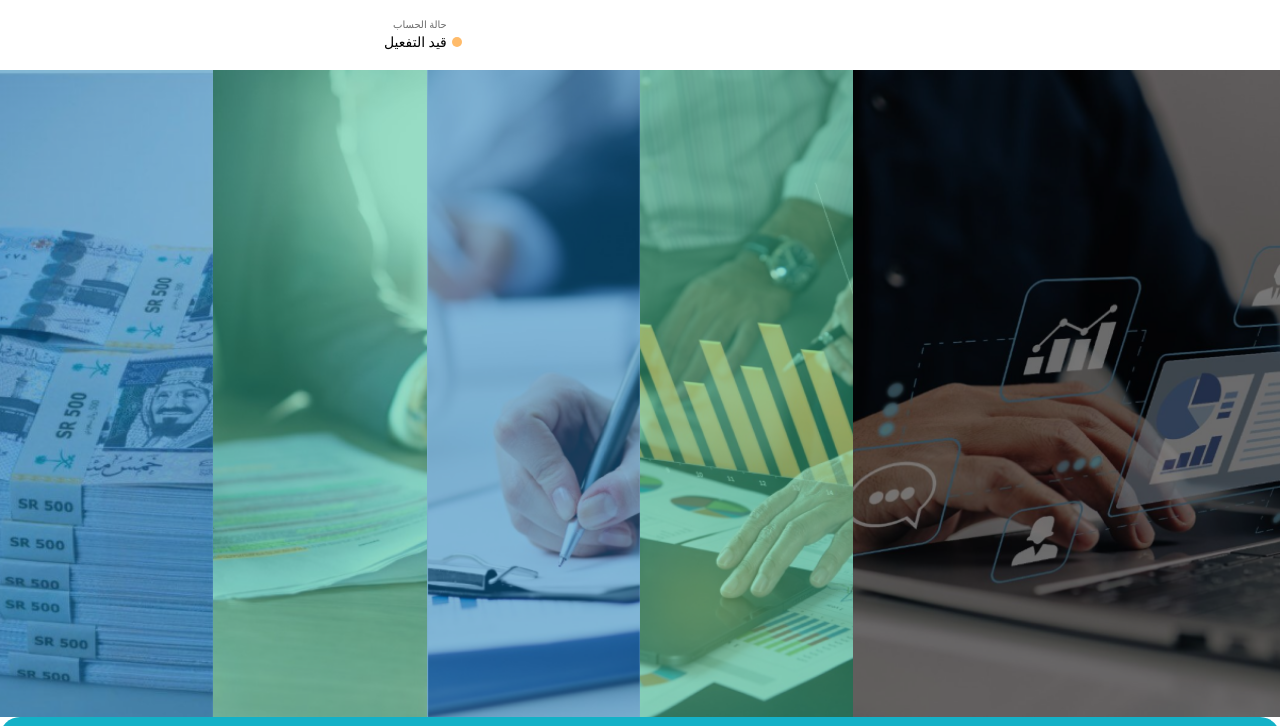
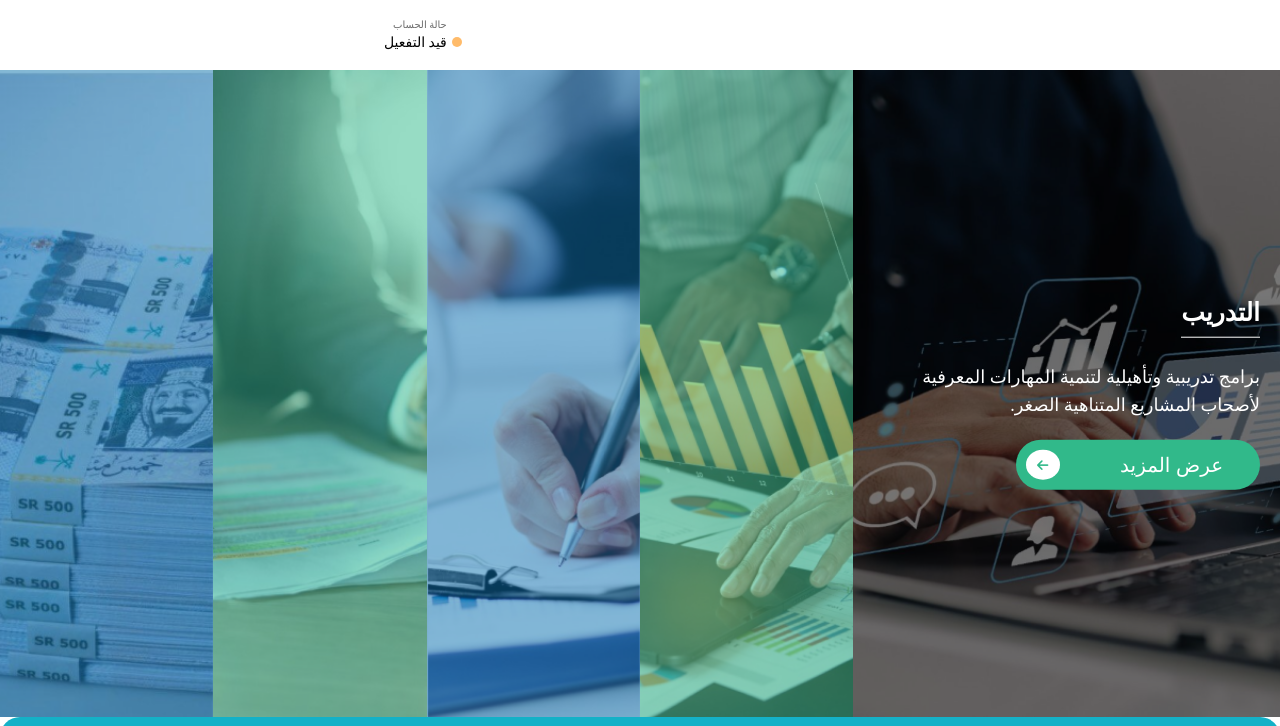
Before and after one commit to mohamedCleanCode/Task-Meem-Company-JS, a plain HTML site: page index.html in a window 1280 px wide. Shown: the top 726 px of the page. Drawn offline with Linux system fonts and the light colour scheme.

Commit message:
add box-content

```diff
--- a/css/main.css
+++ b/css/main.css
@@ -84,6 +84,84 @@ header .status {
   width: 40%;
   background-image: url("/images/muslim-two-asian-woman-freelancer-sme-business-online-shopping-working-checklist-order-with-cardboard-box-table-home-business-online-shipping-delivery-concept\ 7.png");
 }
+/* Start Box Content  */
+.box-content {
+  position: absolute;
+  z-index: 1000;
+  top: 50%;
+  transform: translateY(-50%);
+  padding-right: 20px;
+}
+.box-content h4 {
+  color: #fff;
+  font-size: 25px;
+  width: fit-content;
+  border-bottom: 1px solid #fff;
+  padding-bottom: 10px;
+}
+.box-content p {
+  color: #fff;
+  margin-top: 25px;
+  line-height: 1.6;
+  font-size: 18px;
+  padding-left: 30px;
+  margin-bottom: 20px;
+}
+.box-content-btn {
+  position: relative;
+  cursor: pointer;
+  width: 60%;
+  padding: 10px;
+  display: flex;
+  justify-content: space-between;
+  align-items: center;
+  transition: 0.5s;
+}
+.box-content-btn::before {
+  content: "";
+  position: absolute;
+  left: 0;
+  top: 0;
+  width: 100%;
+  height: 100%;
+  background-color: #31b98a;
+  border-radius: 90px;
+  z-index: -1;
+  transition: 0.5s;
+}
+.box-content-btn:hover::before {
+  width: 24%;
+}
+.box-content-btn button {
+  background-color: transparent;
+  border: none;
+  color: #fff;
+  font-size: 20px;
+  cursor: pointer;
+  width: 70%;
+  transform: translateX();
+  transition: 0.5s;
+}
+.box-content-btn:hover button {
+  transform: translateX(20%);
+}
+.box-content-btn i {
+  color: #31b98a;
+  background-color: #fff;
+  font-size: 13px;
+  width: 15%;
+  height: 30px;
+  display: flex;
+  justify-content: center;
+  align-items: center;
+  border-radius: 50%;
+  transition: 0.5s;
+}
+.box-content-btn:hover i {
+  color: #fff;
+  background-color: transparent;
+}
+/* End Box Content  */
 .gallery .box:first-child::before {
   background-color: rgb(0 0 0 / 50%);
 }
@@ -154,3 +232,6 @@ footer .container:last-child a {
   text-decoration: underline;
 }
 /* End Footer  */
+
+/* Start Animation */
+/* End Animation */
--- a/index.html
+++ b/index.html
@@ -30,7 +30,19 @@
 
     <!-- Start Gallery -->
     <section class="gallery">
-      <div class="box"></div>
+      <div class="box">
+        <div class="box-content">
+          <h4>التدريب</h4>
+          <p>
+            برامج تدريبية وتأهيلية لتنمية المهارات المعرفية لأصحاب المشاريع
+            المتناهية الصغر.
+          </p>
+          <div class="box-content-btn">
+            <button>عرض المزيد</button>
+            <i class="fa-solid fa-arrow-left"></i>
+          </div>
+        </div>
+      </div>
       <div class="box"></div>
       <div class="box"></div>
       <div class="box"></div>
```
